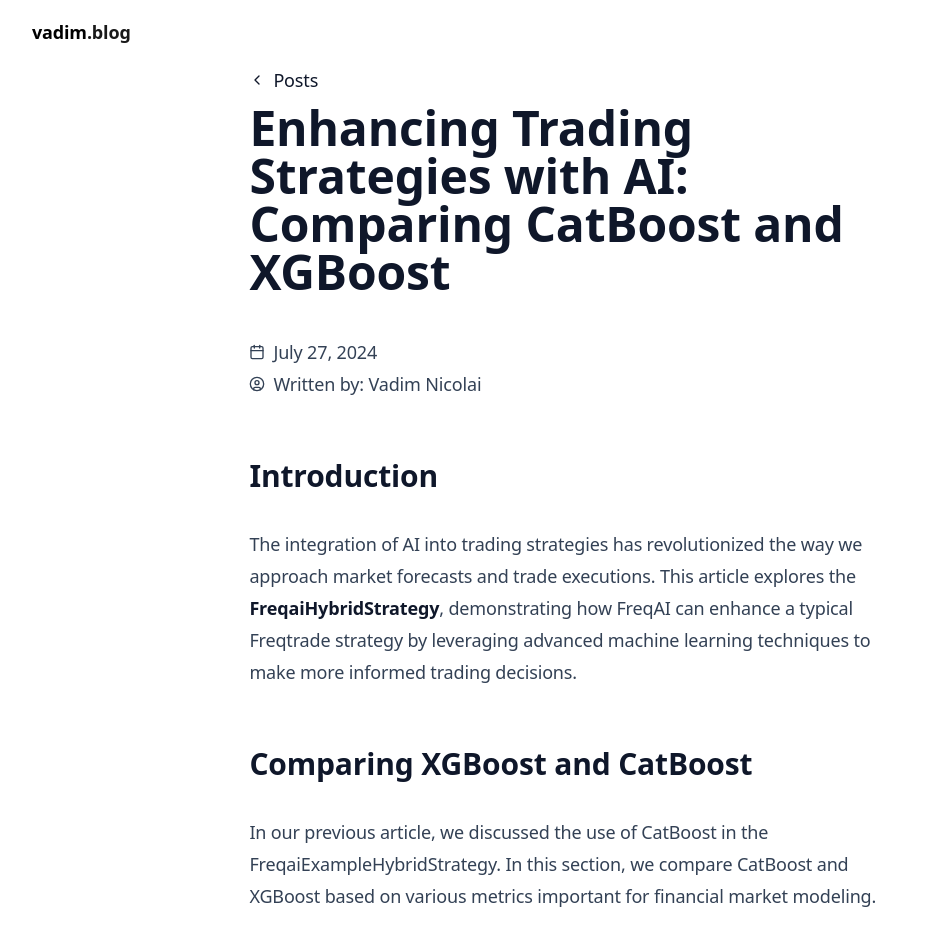
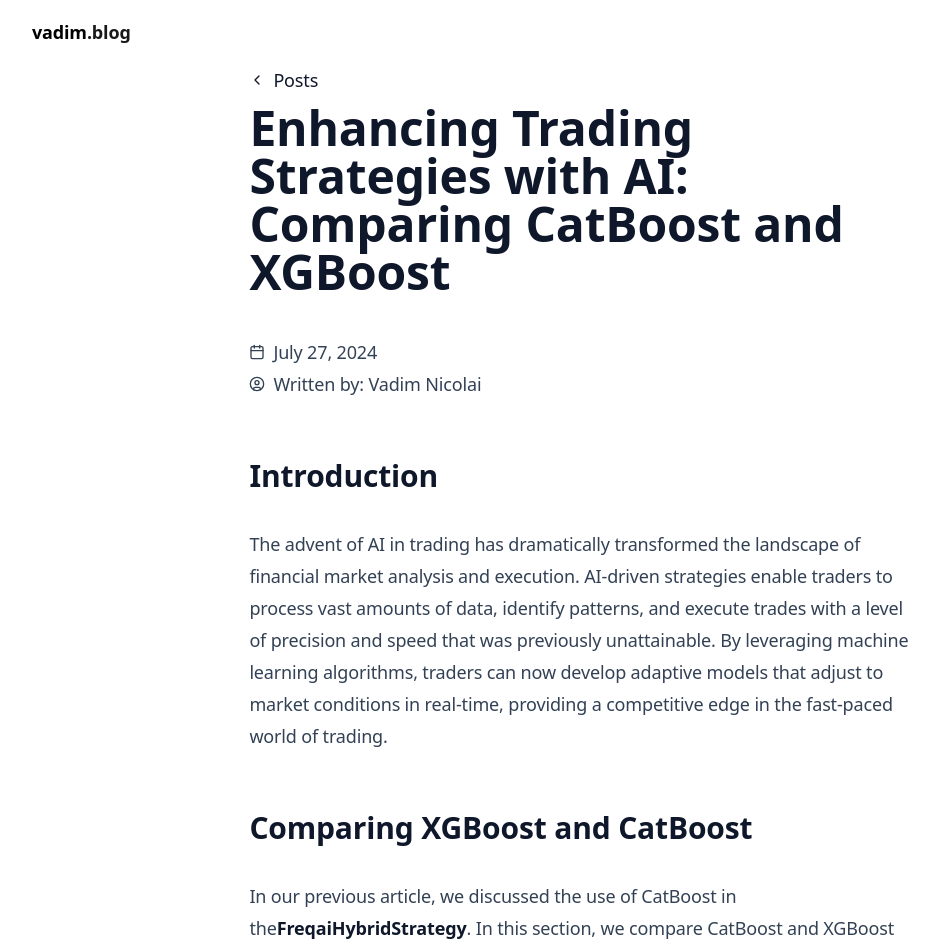
Before and after one commit to nicolad/vadim.blog, a Next.js app: page /catboost-vs-xgboost in a window 1280 px wide. Shown: the top 951 px of the page, without its empty margins (56-995 px from the left). Built offline with nearby package versions, Linux system fonts and the light colour scheme.

Commit message:
Small improvement.

```diff
--- a/app/catboost-vs-xgboost/page.tsx
+++ b/app/catboost-vs-xgboost/page.tsx
@@ -32,11 +32,14 @@ export default async function Post() {
       <section>
         <h2>Introduction</h2>
         <p>
-          The integration of AI into trading strategies has revolutionized the
-          way we approach market forecasts and trade executions. This article
-          explores the <strong>FreqaiHybridStrategy</strong>, demonstrating how
-          FreqAI can enhance a typical Freqtrade strategy by leveraging advanced
-          machine learning techniques to make more informed trading decisions.
+          The advent of AI in trading has dramatically transformed the landscape
+          of financial market analysis and execution. AI-driven strategies
+          enable traders to process vast amounts of data, identify patterns, and
+          execute trades with a level of precision and speed that was previously
+          unattainable. By leveraging machine learning algorithms, traders can
+          now develop adaptive models that adjust to market conditions in
+          real-time, providing a competitive edge in the fast-paced world of
+          trading.
         </p>
       </section>
 
@@ -44,9 +47,9 @@ export default async function Post() {
         <h2>Comparing XGBoost and CatBoost</h2>
         <p>
           In our previous article, we discussed the use of CatBoost in the
-          FreqaiExampleHybridStrategy. In this section, we compare CatBoost and
-          XGBoost based on various metrics important for financial market
-          modeling.
+          <strong>FreqaiHybridStrategy</strong>. In this section, we compare
+          CatBoost and XGBoost based on various metrics important for financial
+          market modeling.
         </p>
         <h3>Performance Metrics</h3>
         <table>
```
